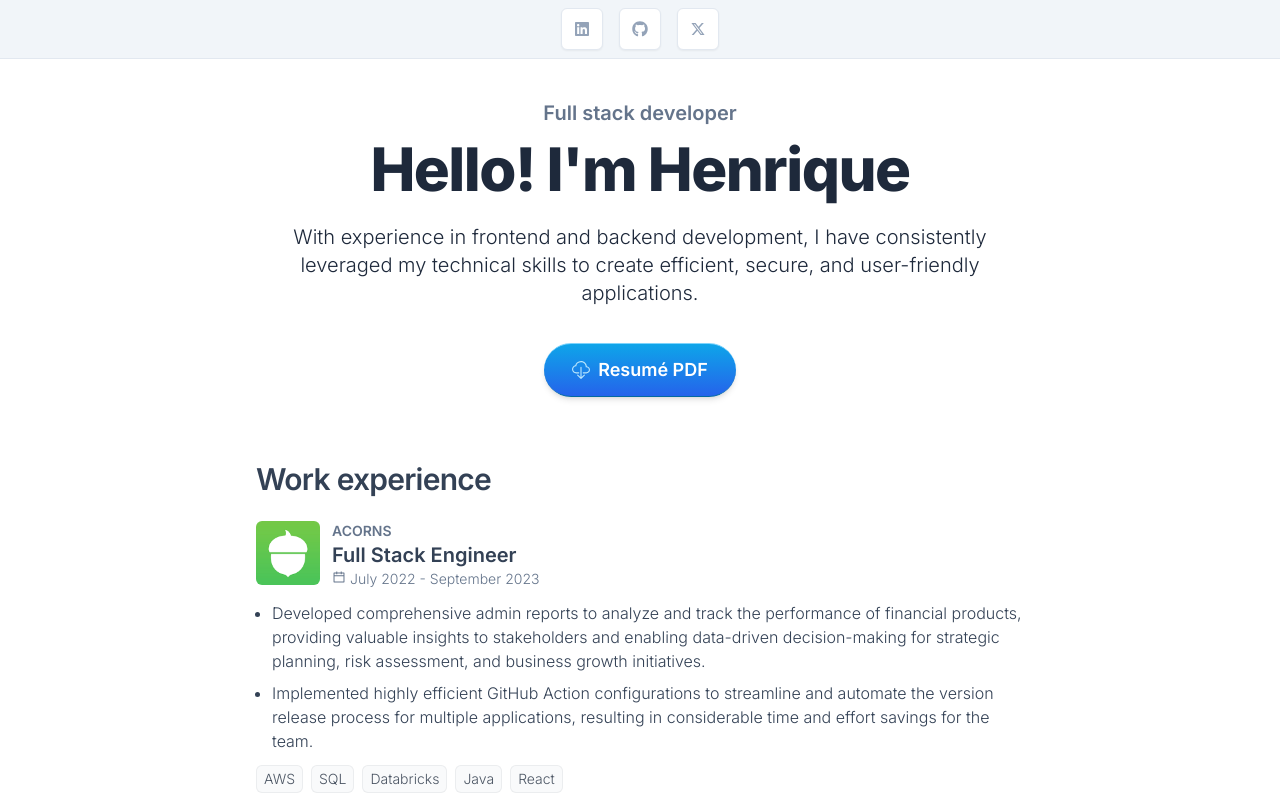
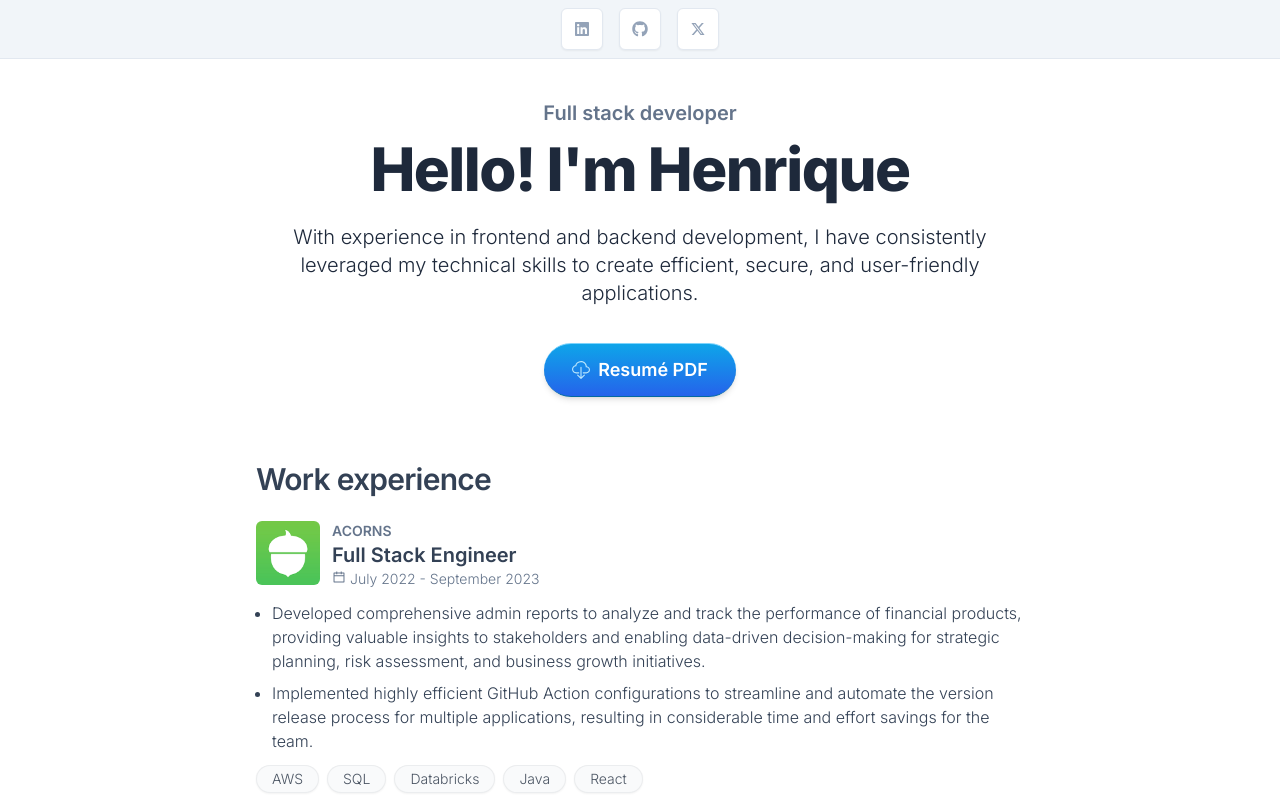
Before and after one commit to hrohden/hrohden.github.io, a React (Vite) app: page / in a window 1280 px wide. Shown: the top 800 px of the page. Built offline with nearby package versions, Linux system fonts and the light colour scheme.

Commit message:
Update WorkExperienceComponent styles

```diff
--- a/src/components/WorkExperienceComponent.tsx
+++ b/src/components/WorkExperienceComponent.tsx
@@ -51,7 +51,7 @@ const WorkExperienceComponent = ({
         {workExperience.technologies.map((tech) => (
           <span
             key={tech}
-            className="inline-flex items-center rounded-md bg-gray-50 px-2 py-1 text-xs font-medium text-gray-600 ring-1 ring-inset ring-gray-500/10 dark:bg-gray-900 dark:text-gray-300 dark:ring-gray-600 md:text-sm"
+            className="inline-flex items-center rounded-full bg-gray-50 px-4 py-1 text-xs font-medium text-gray-600 shadow-sm ring-1 ring-inset ring-gray-500/10 dark:bg-gray-900 dark:text-gray-300 dark:ring-gray-600 md:text-sm"
           >
             {tech}
           </span>
```
